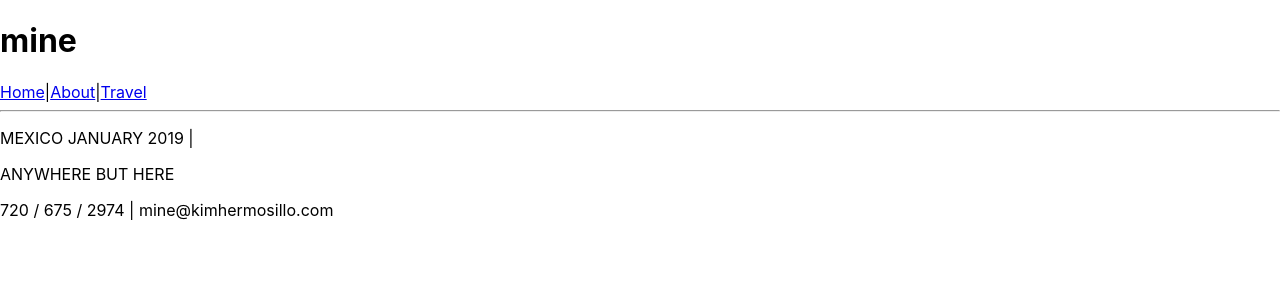
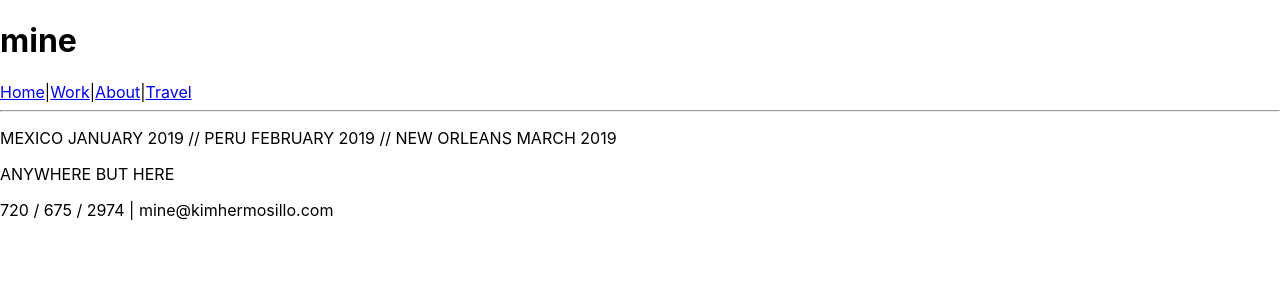
Before and after one commit to kimhermosillo/kimhermosillo, a React (Create React App) app: page /Travel in a window 1280 px wide. Shown: the top 300 px of the page. Built offline with nearby package versions, Linux system fonts and the light colour scheme.

Commit message:
Added a WORK tab

```diff
--- a/src/components/Nav.js
+++ b/src/components/Nav.js
@@ -14,6 +14,8 @@ function BasicExample() {
             <div>
                 <Link to="/">Home</Link>
                 |
+                <Link to='/Work'>Work</Link>
+                |
               <Link to="/About">About</Link>
                 |
               <Link to="/Travel">Travel</Link>
@@ -21,6 +23,7 @@ function BasicExample() {
                 <hr />
 
                 <Route exact path="/" component={Home} />
+                <Route path='/Work' component={Work} />
                 <Route path="/About" component={About} />
                 <Route path="/Travel" component={Travel} />
             </div>
--- a/src/components/Travel.js
+++ b/src/components/Travel.js
@@ -3,8 +3,10 @@ import React, { Component } from 'react';
 class Travel extends Component {
     render() {
     return (
-<p> MEXICO JANUARY 2019
-    |</p>
+<p> MEXICO JANUARY 2019 //
+    PERU FEBRUARY 2019 //
+    NEW ORLEANS MARCH 2019
+</p>
         )
     }
 }
```
